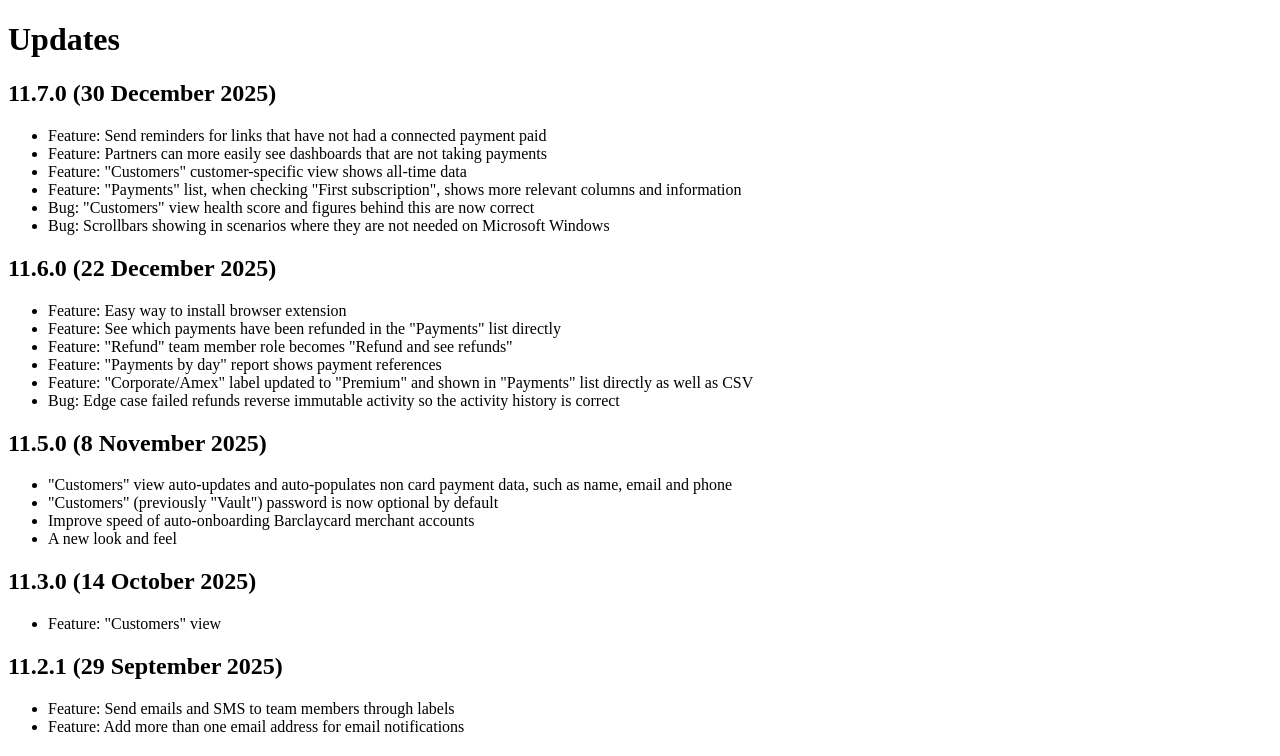
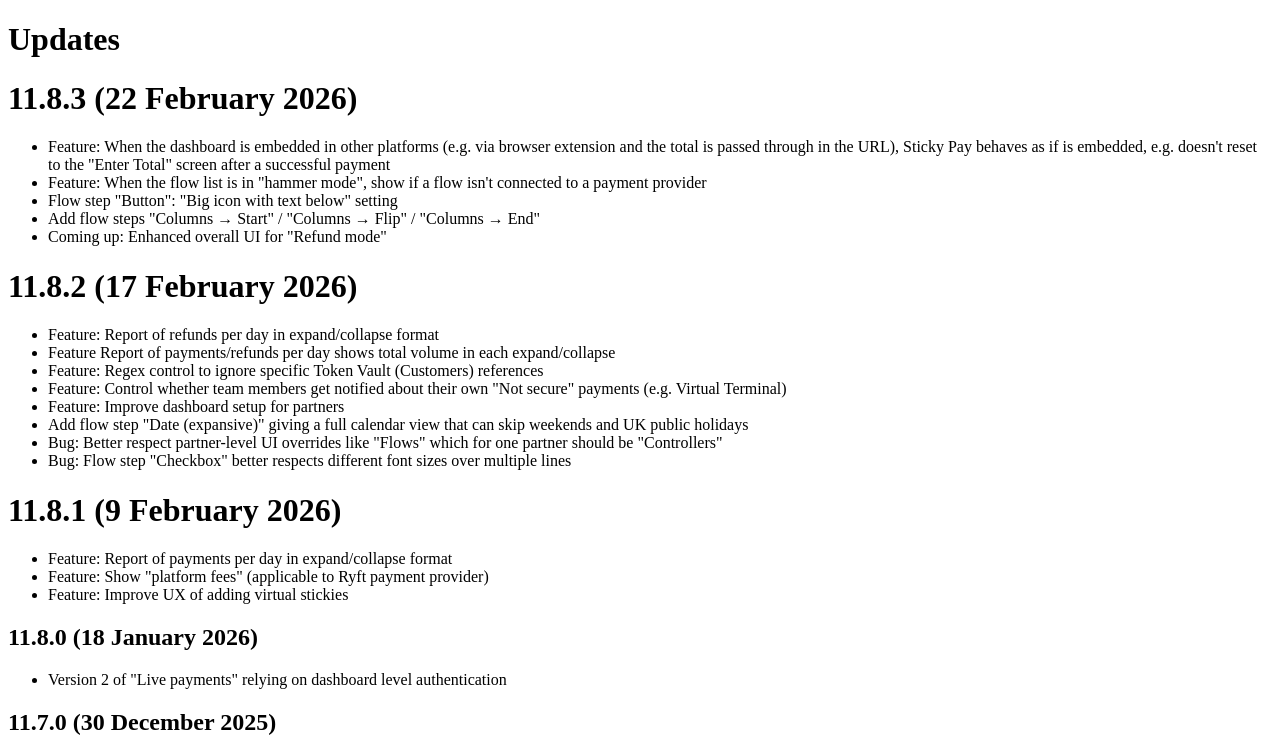
Before and after one commit to Stickyto/sticky-docs, a Next.js app in the folder src/: page /updates in a window 1280 px wide. Shown: the top 756 px of the page. Built offline with nearby package versions, Linux system fonts and the light colour scheme.

Commit message:
`11.8.3`

```diff
--- a/src/pages/updates.mdx
+++ b/src/pages/updates.mdx
@@ -1,4 +1,30 @@
 # Updates
+
+# 11.8.3 (22 February 2026)
+ - Feature: When the dashboard is embedded in other platforms (e.g. via browser extension and the total is passed through in the URL), Sticky Pay behaves as if is embedded, e.g. doesn't reset to the "Enter Total" screen after a successful payment
+ - Feature: When the flow list is in "hammer mode", show if a flow isn't connected to a payment provider
+ - Flow step "Button": "Big icon with text below" setting
+ - Add flow steps "Columns → Start" / "Columns → Flip" / "Columns → End"
+ - Coming up: Enhanced overall UI for "Refund mode"
+
+# 11.8.2 (17 February 2026)
+ - Feature: Report of refunds per day in expand/collapse format
+ - Feature Report of payments/refunds per day shows total volume in each expand/collapse
+ - Feature: Regex control to ignore specific Token Vault (Customers) references
+ - Feature: Control whether team members get notified about their own "Not secure" payments (e.g. Virtual Terminal)
+ - Feature: Improve dashboard setup for partners
+ - Add flow step "Date (expansive)" giving a full calendar view that can skip weekends and UK public holidays
+ - Bug: Better respect partner-level UI overrides like "Flows" which for one partner should be "Controllers"
+ - Bug: Flow step "Checkbox" better respects different font sizes over multiple lines
+
+
+# 11.8.1 (9 February 2026)
+ - Feature: Report of payments per day in expand/collapse format
+ - Feature: Show "platform fees" (applicable to Ryft payment provider)
+ - Feature: Improve UX of adding virtual stickies
+
+## 11.8.0 (18 January 2026)
+ - Version 2 of "Live payments" relying on dashboard level authentication
 
 ## 11.7.0 (30 December 2025)
 
```
